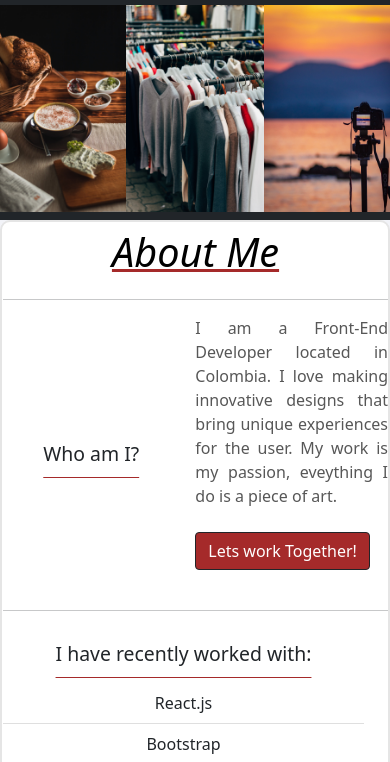
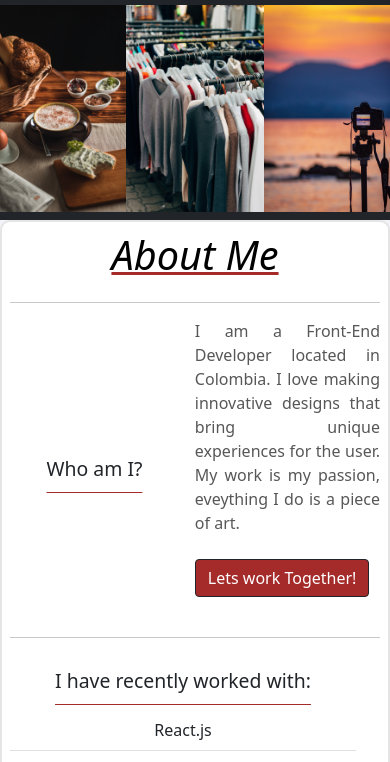
Before and after one commit to Funa11500/juanwebdev.github.io, a website: page projects.html in a window 390 px wide. Shown: the part 78-840 px from the top of the page. Drawn offline with nearby package versions, Linux system fonts and the light colour scheme; a web font is replaced by a local one.

Commit message:
Update style.css

```diff
--- a/css/style.css
+++ b/css/style.css
@@ -20,7 +20,7 @@ div.mx-auto.order-0, li.nav-item.justify-content-center{
   height:100%;
 }
   .col-md-6.c.d#coldecoration {
-  padding: 1px 0px 1px 1px;
+  padding: 4px 8px 4px 8px;
 }
 .centeredT{
 font-size: 3.3vh !important;
```
